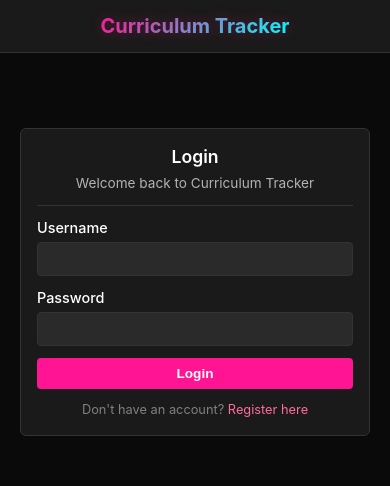
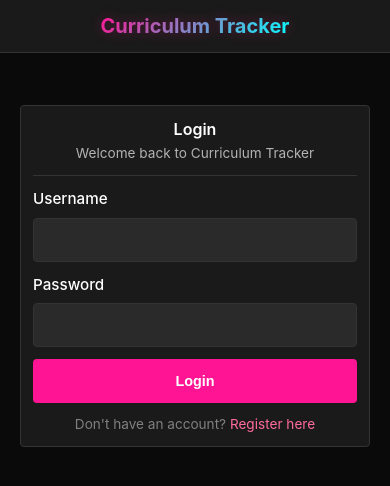
Before and after one commit to BlankTuber/CurriculumTrackerFrontend, a React (Vite) app: page /login in a window 390 px wide. Shown: the top 486 px of the page. Built offline with nearby package versions, Linux system fonts and the light colour scheme; no server answers.

Commit message:
added phone rules

```diff
--- a/src/styles/index.css
+++ b/src/styles/index.css
@@ -783,6 +783,111 @@ h4 {
     margin-bottom: 0.25rem;
 }
 
+@media (max-width: 480px) {
+    body {
+        font-size: 16px;
+    }
+
+    .container {
+        padding: 0 0.5rem;
+    }
+
+    .main-content {
+        padding: 1rem 0;
+    }
+
+    .card {
+        padding: 0.75rem;
+        margin-bottom: 0.5rem;
+        border-radius: 4px;
+    }
+
+    .card-title {
+        font-size: 1rem;
+    }
+
+    .btn {
+        padding: 0.75rem 1rem;
+        font-size: 0.9rem;
+        min-height: 44px;
+        min-width: 44px;
+    }
+
+    .btn-small {
+        padding: 0.5rem 0.75rem;
+        font-size: 0.8rem;
+        min-height: 40px;
+    }
+
+    .form-input,
+    .form-select,
+    .form-textarea {
+        padding: 0.75rem;
+        font-size: 16px;
+        min-height: 44px;
+    }
+
+    .form-label {
+        font-size: 0.95rem;
+        margin-bottom: 0.5rem;
+    }
+
+    .compact-item {
+        padding: 0.75rem;
+        font-size: 0.9rem;
+        flex-direction: column;
+        align-items: flex-start;
+        gap: 0.5rem;
+    }
+
+    .resource-grid {
+        grid-template-columns: 1fr;
+        gap: 0.75rem;
+    }
+
+    .modal {
+        margin: 0.5rem;
+        padding: 1rem;
+        max-height: 95vh;
+    }
+
+    .modal-title {
+        font-size: 1rem;
+    }
+
+    .notification-overlay {
+        bottom: 10px;
+        right: 10px;
+        left: 10px;
+    }
+
+    .notification {
+        min-width: auto;
+        width: 100%;
+        padding: 1rem;
+    }
+
+    h1 {
+        font-size: 1.3rem;
+    }
+
+    h2 {
+        font-size: 1.15rem;
+    }
+
+    .text-xs {
+        font-size: 0.75rem;
+    }
+
+    .text-sm {
+        font-size: 0.85rem;
+    }
+
+    .scrollable-list {
+        max-height: 250px;
+    }
+}
+
 @media (max-width: 768px) {
     .container {
         padding: 0 0.75rem;
@@ -796,11 +901,32 @@ h4 {
 
     .btn-group {
         flex-direction: column;
+        gap: 0.75rem;
+    }
+
+    .btn-group .btn {
+        width: 100%;
     }
 
     .header-content {
         flex-direction: column;
         gap: 0.75rem;
+        text-align: center;
+    }
+
+    .user-info {
+        flex-direction: column;
+        gap: 0.5rem;
+    }
+
+    .flex-between {
+        flex-direction: column;
+        align-items: stretch;
+        gap: 0.75rem;
+    }
+
+    .flex-between > * {
+        text-align: center;
     }
 
     .modal {
@@ -818,10 +944,60 @@ h4 {
         min-width: auto;
         width: 100%;
     }
+
+    .form-compact .grid-2,
+    .form-compact .grid-3,
+    .form-compact .grid-4 {
+        grid-template-columns: 1fr;
+    }
+
+    .inline-form {
+        flex-direction: column;
+        align-items: stretch;
+    }
+
+    .inline-form .form-group {
+        min-width: auto;
+    }
+
+    .compact-item {
+        flex-direction: column;
+        align-items: flex-start;
+        gap: 0.5rem;
+    }
+
+    .compact-item .btn-group {
+        align-self: stretch;
+    }
+
+    .list-item {
+        flex-direction: column;
+        align-items: flex-start;
+        gap: 0.5rem;
+        text-align: left;
+    }
+
+    .scrollable-list {
+        max-height: 200px;
+    }
 }
 
 @media (min-width: 769px) {
     .modal {
         min-width: 500px;
     }
+
+    .flex-between > * {
+        text-align: initial;
+    }
 }
+
+@media (max-width: 1024px) and (orientation: landscape) {
+    .modal {
+        max-height: 85vh;
+    }
+
+    .scrollable-list {
+        max-height: 150px;
+    }
+}
```
